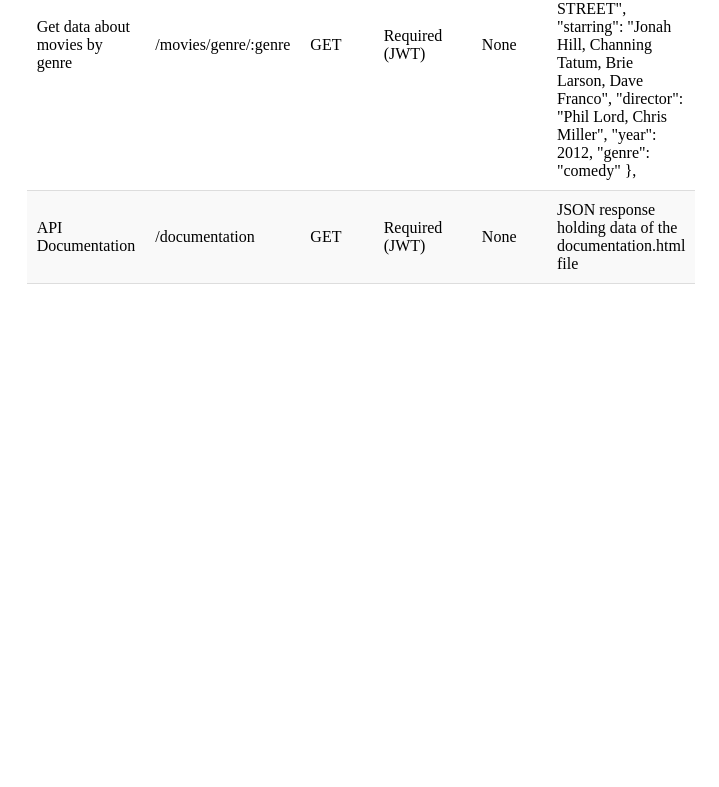
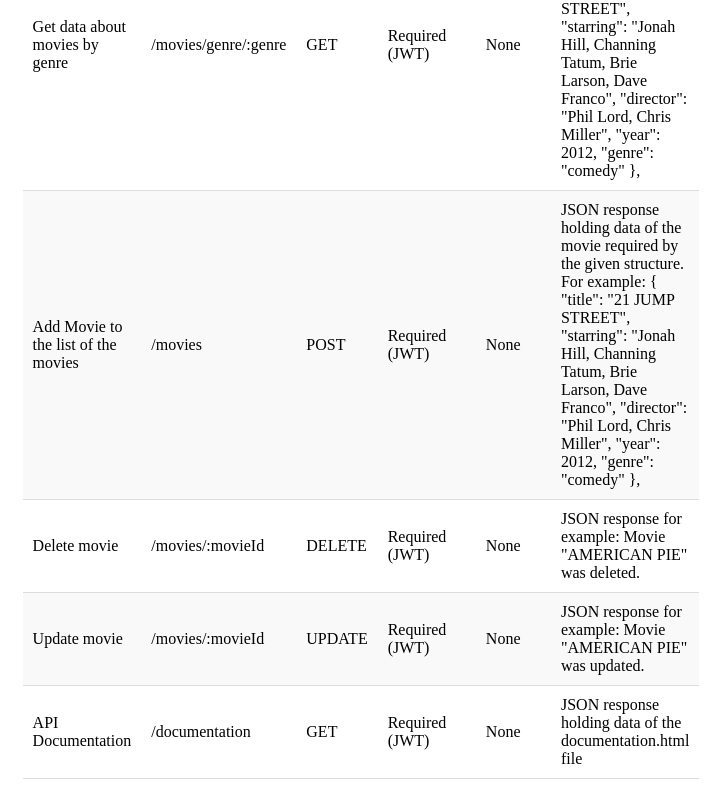
Before and after one commit to weraseemann/my-movie-api, a website: page public/documentation.html in a window 1280 px wide. Shown: the part 758-1545 px from the top of the page, without its empty margins (279-998 px from the left). Before the commit the page ends 1050 px from the top, so only its background shows below. Drawn offline with Linux system fonts and the light colour scheme.

Commit message:
added DELETE, UPDATE and POST functions with endpoints

```diff
--- a/public/documentation.html
+++ b/public/documentation.html
@@ -102,6 +102,37 @@ td {
                 },
             </tr>
             <tr>
+                <td>Add Movie to the list of the movies</td>
+                <td>/movies</td>
+                <td>POST</td>
+                <td>Required (JWT)</td>
+                <td>None</td>
+                <td>JSON response holding data of the movie required by the given structure. For example:
+                    {
+                    "title": "21 JUMP STREET",
+                    "starring": "Jonah Hill, Channing Tatum, Brie Larson, Dave Franco",
+                    "director": "Phil Lord, Chris Miller",
+                    "year": 2012,
+                    "genre": "comedy"
+                }, </td>
+            </tr>
+            <tr>
+                <td>Delete movie</td>
+                <td>/movies/:movieId</td>
+                <td>DELETE</td>
+                <td>Required (JWT)</td>
+                <td>None</td>
+                <td>JSON response for example: Movie "AMERICAN PIE" was deleted.</td>
+            </tr>
+            <tr>
+                <td>Update movie</td>
+                <td>/movies/:movieId</td>
+                <td>UPDATE</td>
+                <td>Required (JWT)</td>
+                <td>None</td>
+                <td>JSON response for example: Movie "AMERICAN PIE" was updated.</td>
+            </tr>
+            <tr>
                 <td>API Documentation</td>
                 <td>/documentation</td>
                 <td>GET</td>
@@ -109,6 +140,7 @@ td {
                 <td>None</td>
                 <td>JSON response holding data of the documentation.html file</td>
             </tr>
+
         </tbody>
 </body>
 </html>
```
Also changed, not shown: index.js (+41 -0 lines).
